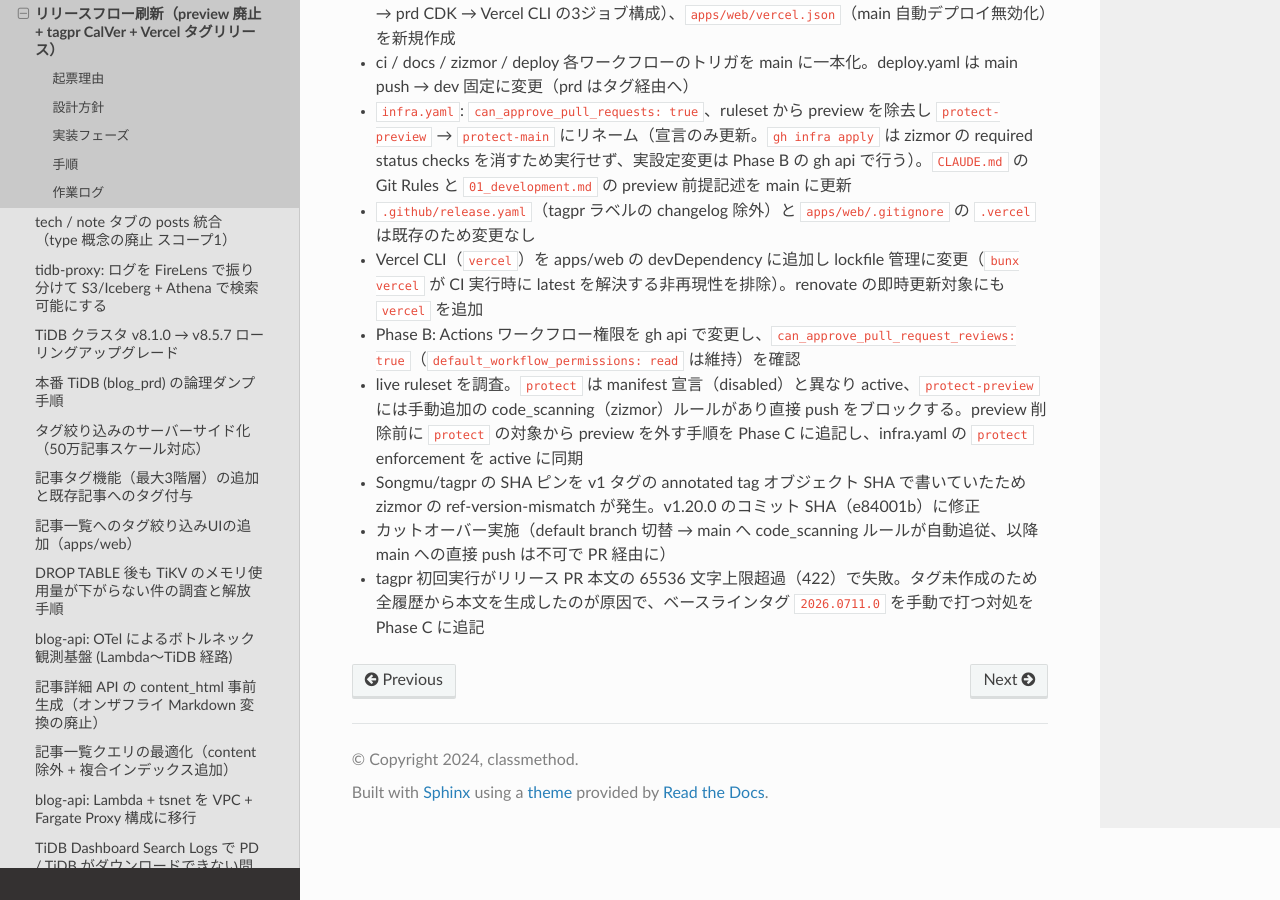
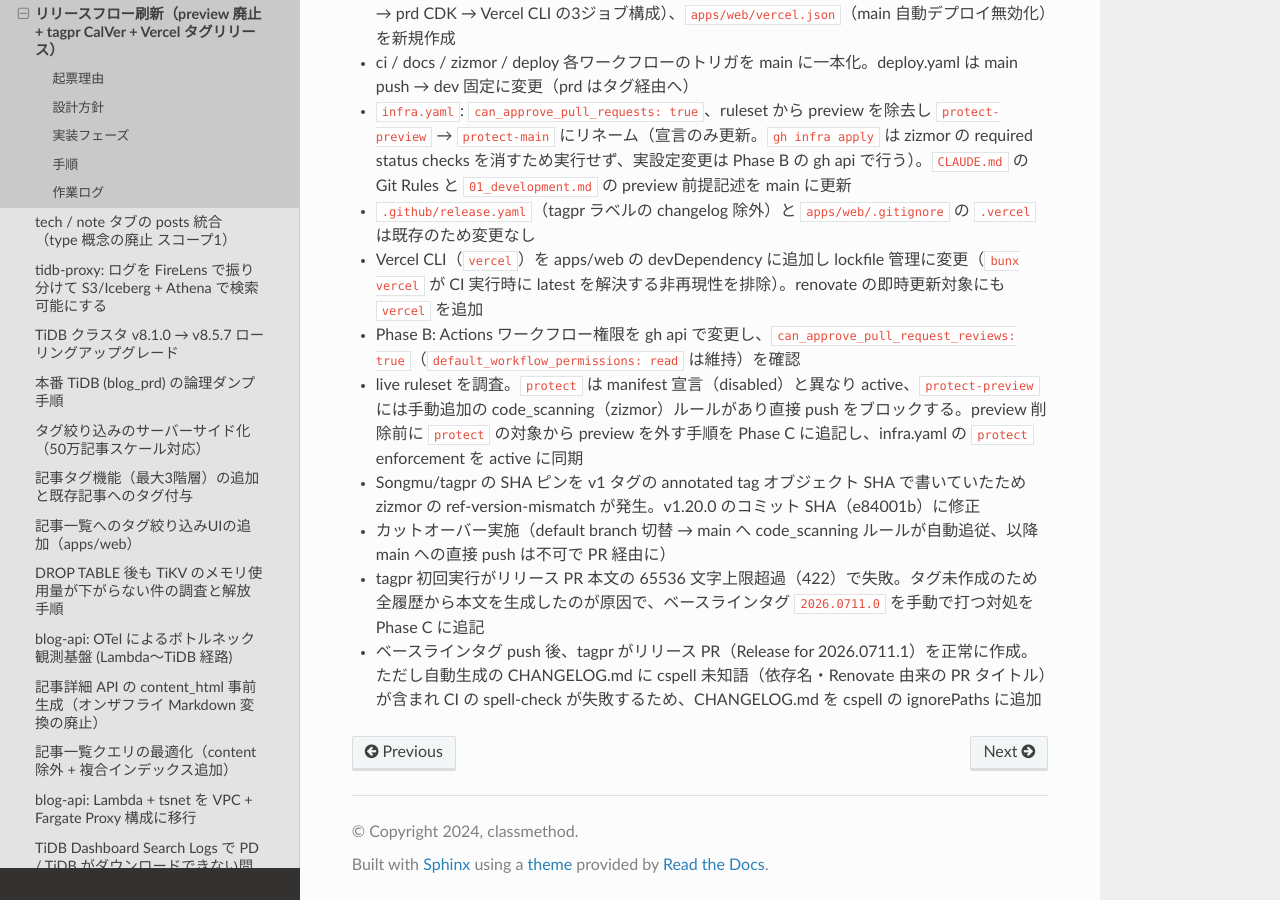
Before and after one commit to shuntaka9576/shuntaka-dev, a Sphinx documentation site: the page built from docs/source/98_tasks/2026-07-11-release-flow-tagpr-calver/index.md, in a window 1280 px wide and 900 px high, scrolled down 3361 px. Built offline with Sphinx 7.4.7 and the Read the Docs theme 3.1.0, drawn with Linux system fonts in a browser that asks for light colours.

Commit message:
chore: 自動生成の CHANGELOG.md を cspell 対象外に変更

```diff
--- a/cspell.json
+++ b/cspell.json
@@ -19,7 +19,8 @@
     "tools/tidb-seeder/out/**",
     "**/go.mod",
     "**/go.sum",
-    "tools/dsql-cli/dsl-tidb/backfill/**"
+    "tools/dsql-cli/dsl-tidb/backfill/**",
+    "CHANGELOG.md"
   ],
   "language": "en",
   "words": [
--- a/docs/source/98_tasks/2026-07-11-release-flow-tagpr-calver/index.md
+++ b/docs/source/98_tasks/2026-07-11-release-flow-tagpr-calver/index.md
@@ -125,3 +125,4 @@
 - Songmu/tagpr の SHA ピンを v1 タグの annotated tag オブジェクト SHA で書いていたため zizmor の ref-version-mismatch が発生。v1.20.0 のコミット SHA（e84001b）に修正
 - カットオーバー実施（default branch 切替 → main へ code_scanning ルールが自動追従、以降 main への直接 push は不可で PR 経由に）
 - tagpr 初回実行がリリース PR 本文の 65536 文字上限超過（422）で失敗。タグ未作成のため全履歴から本文を生成したのが原因で、ベースラインタグ `2026.0711.0` を手動で打つ対処を Phase C に追記
+- ベースラインタグ push 後、tagpr がリリース PR（Release for 2026.0711.1）を正常に作成。ただし自動生成の CHANGELOG.md に cspell 未知語（依存名・Renovate 由来の PR タイトル）が含まれ CI の spell-check が失敗するため、CHANGELOG.md を cspell の ignorePaths に追加
```
